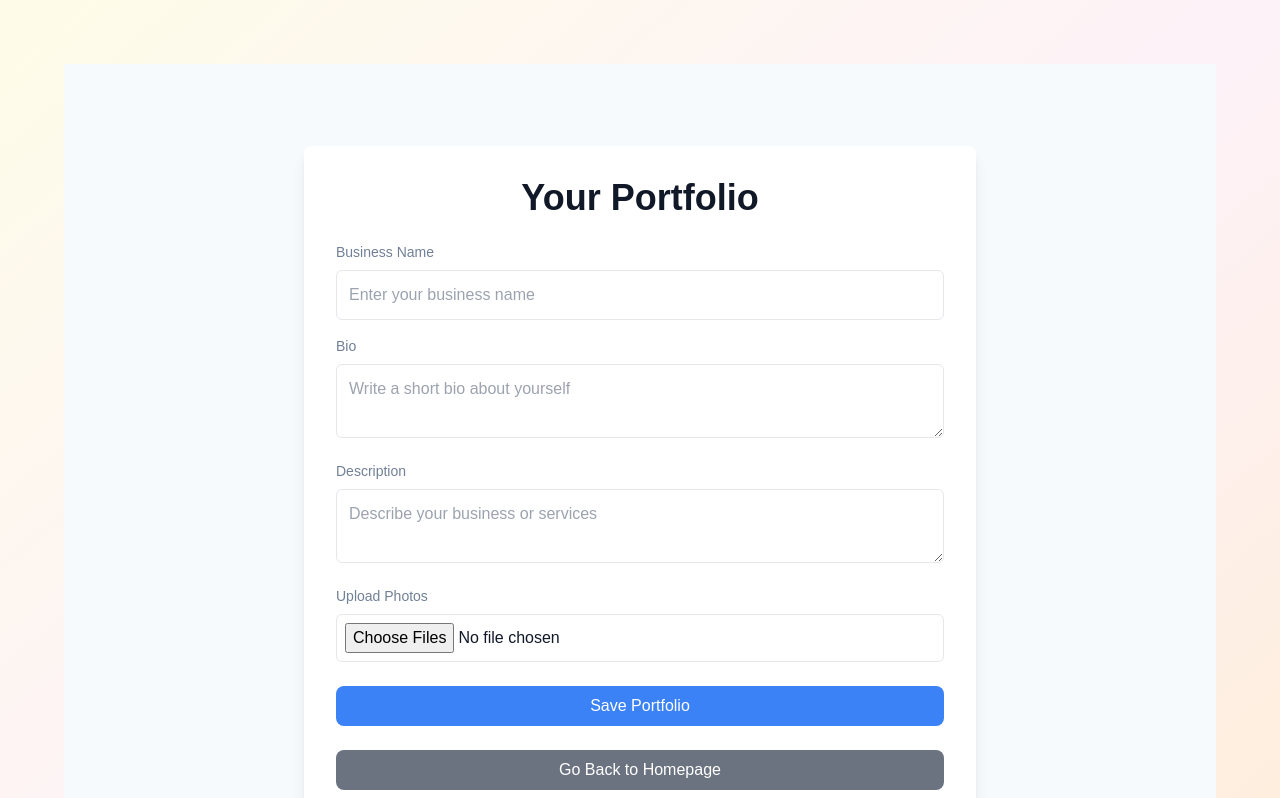
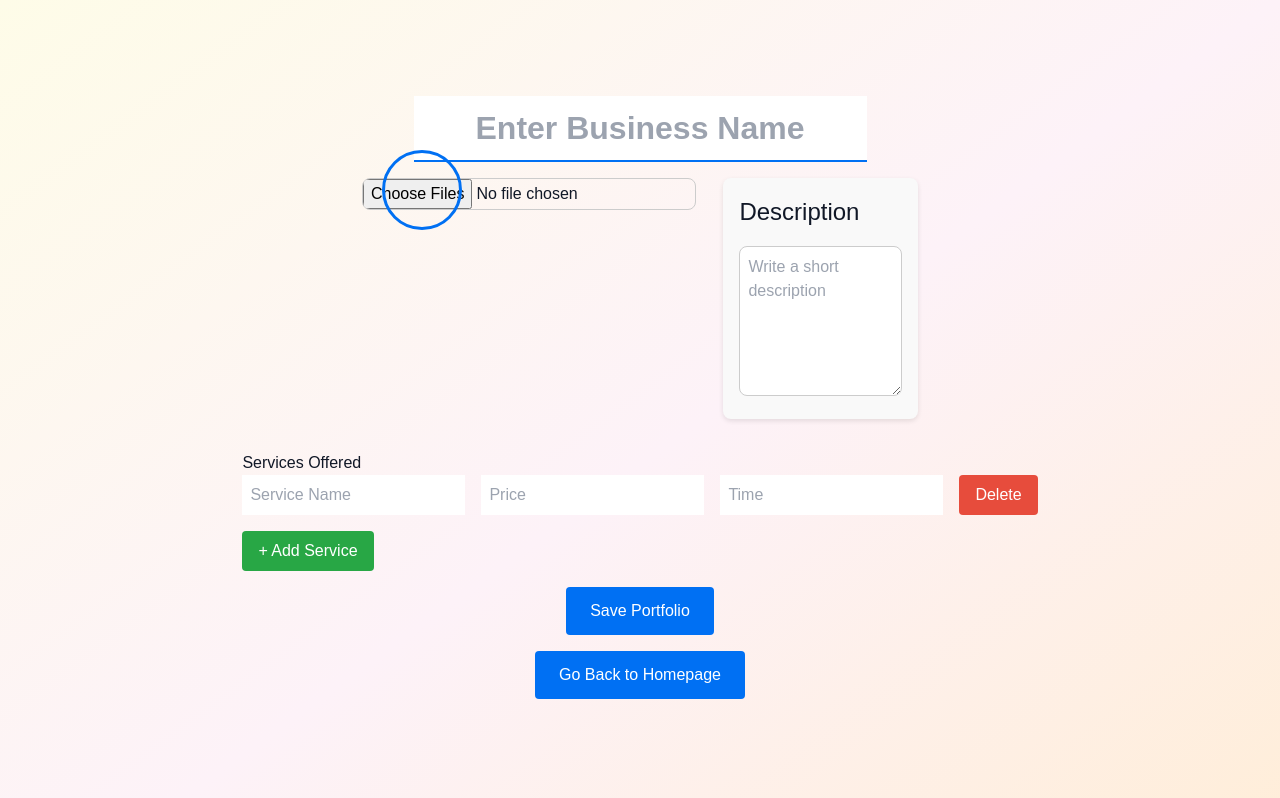
Before and after one commit to WSU-4110/Style, a Next.js app: page /portfolio in a window 1280 px wide. Shown: the top 798 px of the page. Built offline with nearby package versions, Linux system fonts and the light colour scheme.

Commit message:
Configuring the Portfolio page
Added a carousel, services, name, and description

```diff
--- a/package.json
+++ b/package.json
@@ -9,9 +9,12 @@
     "lint": "next lint"
   },
   "dependencies": {
+    "carousel": "^0.0.3",
     "next": "^14.2.13",
     "react": "^18.3.1",
     "react-dom": "^18.3.1",
+    "react-slick": "^0.30.2",
+    "slick": "^1.12.2",
     "swr": "^2.2.5"
   },
   "devDependencies": {
--- a/src/app/portfolio/page.tsx
+++ b/src/app/portfolio/page.tsx
@@ -1,18 +1,28 @@
 /* eslint-disable @typescript-eslint/no-unused-vars */
-
-
 'use client';
 
-import React, { useState } from 'react';
-import { useRouter } from 'next/navigation'; // Import useRouter for navigation
+import React, { useState, useRef } from 'react';
+import { useRouter } from 'next/navigation';
+import './portfolio.css'; // Import the portfolio-specific CSS
 
 export default function Portfolio() {
   const [businessName, setBusinessName] = useState('');
   const [bio, setBio] = useState('');
-  const [description, setDescription] = useState('');
+  const [profilePicture, setProfilePicture] = useState<File | null>(null);
   const [photos, setPhotos] = useState<FileList | null>(null);
+  const [services, setServices] = useState([{ name: '', price: '', time: '' }]);
 
-  const router = useRouter(); // Initialize useRouter hook for navigation
+  const router = useRouter();
+  const carouselRef = useRef<HTMLDivElement>(null);
+  const isDragging = useRef(false);
+  const startX = useRef(0);
+  const scrollLeft = useRef(0);
+
+  const handleProfilePictureUpload = (e: React.ChangeEvent<HTMLInputElement>) => {
+    if (e.target.files) {
+      setProfilePicture(e.target.files[0]);
+    }
+  };
 
   const handlePhotoUpload = (e: React.ChangeEvent<HTMLInputElement>) => {
     if (e.target.files) {
@@ -20,103 +30,147 @@ export default function Portfolio() {
     }
   };
 
+  const handleDragStart = (e: React.MouseEvent) => {
+    isDragging.current = true;
+    startX.current = e.pageX - (carouselRef.current?.offsetLeft || 0);
+    scrollLeft.current = carouselRef.current?.scrollLeft || 0;
+  };
+
+  const handleDragMove = (e: React.MouseEvent) => {
+    if (!isDragging.current) return;
+    e.preventDefault();
+    const x = e.pageX - (carouselRef.current?.offsetLeft || 0);
+    const walk = (x - startX.current) * 2; // Increase drag speed
+    if (carouselRef.current) {
+      carouselRef.current.scrollLeft = scrollLeft.current - walk;
+    }
+  };
+
+  const handleDragEnd = () => {
+    isDragging.current = false;
+  };
+
+  const handleServiceChange = (index: number, field: string, value: string) => {
+    const updatedServices = [...services];
+    updatedServices[index] = { ...updatedServices[index], [field]: value };
+    setServices(updatedServices);
+  };
+
+  const addService = () => {
+    setServices([...services, { name: '', price: '', time: '' }]);
+  };
+
+  const deleteService = (index: number) => {
+    const updatedServices = services.filter((_, i) => i !== index);
+    setServices(updatedServices);
+  };
+
   const handleSubmit = (e: React.FormEvent) => {
     e.preventDefault();
-    // Handle form submission here (e.g., save data to the backend)
     console.log('Business Name:', businessName);
     console.log('Bio:', bio);
-    console.log('Description:', description);
+    console.log('Profile Picture:', profilePicture);
     console.log('Photos:', photos);
+    console.log('Services:', services);
   };
 
   const handleGoBack = () => {
-    router.push('/'); // Navigate back to the homepage
+    router.push('/');
   };
 
   return (
-    <div className="min-h-screen flex flex-col items-center justify-center bg-gray-100">
-      <div className="container mt-10 p-8 flex flex-col items-center justify-center bg-white shadow-lg rounded-lg w-full max-w-2xl">
-        <h1 className="text-4xl font-bold mb-6">Your Portfolio</h1>
-
-        <form onSubmit={handleSubmit} className="w-full">
-          {/* Business Name */}
-          <div className="mb-4">
-            <label htmlFor="businessName" className="block text-sm text-gray-600">
-              Business Name
-            </label>
+    <div className="container">
+      <div className="business-name">
         <input
           type="text"
-              id="businessName"
+          placeholder="Enter Business Name"
           value={businessName}
           onChange={(e) => setBusinessName(e.target.value)}
-              placeholder="Enter your business name"
           required
-              className="w-full p-3 mt-2 border rounded-md"
         />
       </div>
 
-          {/* Bio */}
-          <div className="mb-4">
-            <label htmlFor="bio" className="block text-sm text-gray-600">
-              Bio
-            </label>
-            <textarea
-              id="bio"
-              value={bio}
-              onChange={(e) => setBio(e.target.value)}
-              placeholder="Write a short bio about yourself"
-              required
-              className="w-full p-3 mt-2 border rounded-md"
-            />
-          </div>
-
-          {/* Description */}
-          <div className="mb-4">
-            <label htmlFor="description" className="block text-sm text-gray-600">
-              Description
-            </label>
-            <textarea
-              id="description"
-              value={description}
-              onChange={(e) => setDescription(e.target.value)}
-              placeholder="Describe your business or services"
-              required
-              className="w-full p-3 mt-2 border rounded-md"
-            />
-          </div>
-
-          {/* Photos */}
-          <div className="mb-6">
-            <label htmlFor="photos" className="block text-sm text-gray-600">
-              Upload Photos
-            </label>
+      <div className="content-wrapper">
+        <div className="carousel-wrapper">
+          <div className="profile-picture-wrapper">
             <input
               type="file"
-              id="photos"
+              accept="image/*"
+              onChange={handleProfilePictureUpload}
+            />
+            {profilePicture && <img src={URL.createObjectURL(profilePicture)} alt="Profile" className="profile-picture" />}
+          </div>
+          <div
+            className="carousel"
+            ref={carouselRef}
+            onMouseDown={handleDragStart}
+            onMouseMove={handleDragMove}
+            onMouseUp={handleDragEnd}
+            onMouseLeave={handleDragEnd}
+          >
+            <input
+              type="file"
               multiple
               accept="image/*"
               onChange={handlePhotoUpload}
-              className="w-full p-2 mt-2 border rounded-md"
+            />
+            {photos && Array.from(photos).map((file, index) => (
+              <img key={index} src={URL.createObjectURL(file)} alt={`Carousel ${index}`} className="carousel-image" />
+            ))}
+          </div>
+        </div>
+
+        <div className="description-wrapper">
+          <h2>Description</h2>
+          <textarea
+            value={bio}
+            onChange={(e) => setBio(e.target.value)}
+            placeholder="Write a short description"
           />
         </div>
+      </div>
 
-          {/* Submit Button */}
-          <button
-            type="submit"
-            className="w-full bg-blue-500 text-white py-2 px-4 rounded-lg hover:bg-blue-600"
-          >
+      <div className="services-wrapper">
+        <h2>Services Offered</h2>
+        {services.map((service, index) => (
+          <div key={index} className="service-item">
+            <input
+              type="text"
+              placeholder="Service Name"
+              value={service.name}
+              onChange={(e) => handleServiceChange(index, 'name', e.target.value)}
+              required
+            />
+            <input
+              type="text"
+              placeholder="Price"
+              value={service.price}
+              onChange={(e) => handleServiceChange(index, 'price', e.target.value)}
+              required
+            />
+            <input
+              type="text"
+              placeholder="Time"
+              value={service.time}
+              onChange={(e) => handleServiceChange(index, 'time', e.target.value)}
+              required
+            />
+            <button type="button" onClick={() => deleteService(index)} className="delete-service-button">
+              Delete
+            </button>
+          </div>
+        ))}
+        <button type="button" onClick={addService} className="add-service-button">
+          + Add Service
+        </button>
+      </div>
+
+      <button type="submit" onClick={handleSubmit} className="button">
         Save Portfolio
       </button>
-        </form>
-
-        {/* Go Back to Homepage Button */}
-        <button
-          onClick={handleGoBack}
-          className="w-full bg-gray-500 text-white py-2 px-4 rounded-lg mt-6 hover:bg-gray-600"
-        >
+      <button onClick={handleGoBack} className="button mt-6">
         Go Back to Homepage
       </button>
     </div>
-    </div>
   );
 }
--- /dev/null
+++ b/src/app/portfolio/portfolio.css
@@ -0,0 +1,148 @@
+/* src/app/portfolio.css */
+
+.container {
+    max-width: 1200px;
+    margin: 0 auto;
+    padding: 2rem;
+  }
+
+  .business-name input {
+    font-size: 2rem;
+    font-weight: bold;
+    text-align: center;
+    width: 100%;
+    border: none;
+    border-bottom: 2px solid #0070f3;
+    margin-bottom: 1rem;
+    padding: 0.5rem;
+    outline: none;
+  }
+
+  .content-wrapper {
+    display: flex;
+    justify-content: space-between;
+    align-items: flex-start;
+  }
+
+  .carousel-wrapper {
+    position: relative;
+    width: 60%;
+  }
+
+  .profile-picture-wrapper {
+    position: absolute;
+    bottom: -20px;
+    left: 20px;
+    width: 80px;
+    height: 80px;
+    overflow: hidden;
+    border-radius: 50%;
+    border: 3px solid #0070f3;
+  }
+
+  .profile-picture-wrapper input[type="file"] {
+    display: none;
+  }
+
+  .profile-picture {
+    width: 100%;
+    height: 100%;
+    object-fit: cover;
+  }
+
+  .carousel {
+    display: flex;
+    overflow-x: scroll;
+    border-radius: 8px;
+    border: 1px solid #ccc;
+  }
+
+  .carousel-image {
+    height: 200px;
+    margin-right: 8px;
+    border-radius: 8px;
+  }
+
+  .description-wrapper {
+    width: 35%;
+    background-color: #f9f9f9;
+    padding: 1rem;
+    border-radius: 8px;
+    box-shadow: 0px 2px 5px rgba(0, 0, 0, 0.1);
+  }
+
+  .description-wrapper h2 {
+    font-size: 1.5rem;
+    margin-bottom: 1rem;
+  }
+
+  .description-wrapper textarea {
+    width: 100%;
+    height: 150px;
+    border: 1px solid #ccc;
+    border-radius: 8px;
+    padding: 0.5rem;
+  }
+
+  .services-wrapper {
+    margin-top: 2rem;
+  }
+
+  .service-item {
+    display: flex;
+    gap: 1rem;
+    margin-bottom: 1rem;
+  }
+
+  .service-item input {
+    flex: 1;
+    padding: 0.5rem;
+  }
+
+  .delete-service-button {
+    background-color: #e74c3c;
+    color: white;
+    border: none;
+    border-radius: 4px;
+    padding: 0.5rem 1rem;
+    cursor: pointer;
+    transition: background-color 0.2s;
+  }
+
+  .delete-service-button:hover {
+    background-color: #c0392b;
+  }
+
+  .add-service-button {
+    background-color: #28a745;
+    color: white;
+    border: none;
+    border-radius: 4px;
+    padding: 0.5rem 1rem;
+    cursor: pointer;
+    transition: background-color 0.2s;
+  }
+
+  .add-service-button:hover {
+    background-color: #218838;
+  }
+
+  .button {
+    display: inline-block;
+    margin-top: 1rem;
+    padding: 0.75rem 1.5rem;
+    background-color: #0070f3;
+    color: white;
+    border: none;
+    border-radius: 4px;
+    cursor: pointer;
+    transition: background-color 0.2s;
+  }
+
+  .button:hover {
+    background-color: #005bb5;
+  }
+
+  .mt-6 {
+    margin-top: 1rem;
+  }
```
Also changed, not shown: src/app/page.tsx (+13 -11 lines), 1 other file (tests, documents, lock files or other folders). Lines whose indentation alone changed are shown as unchanged.
